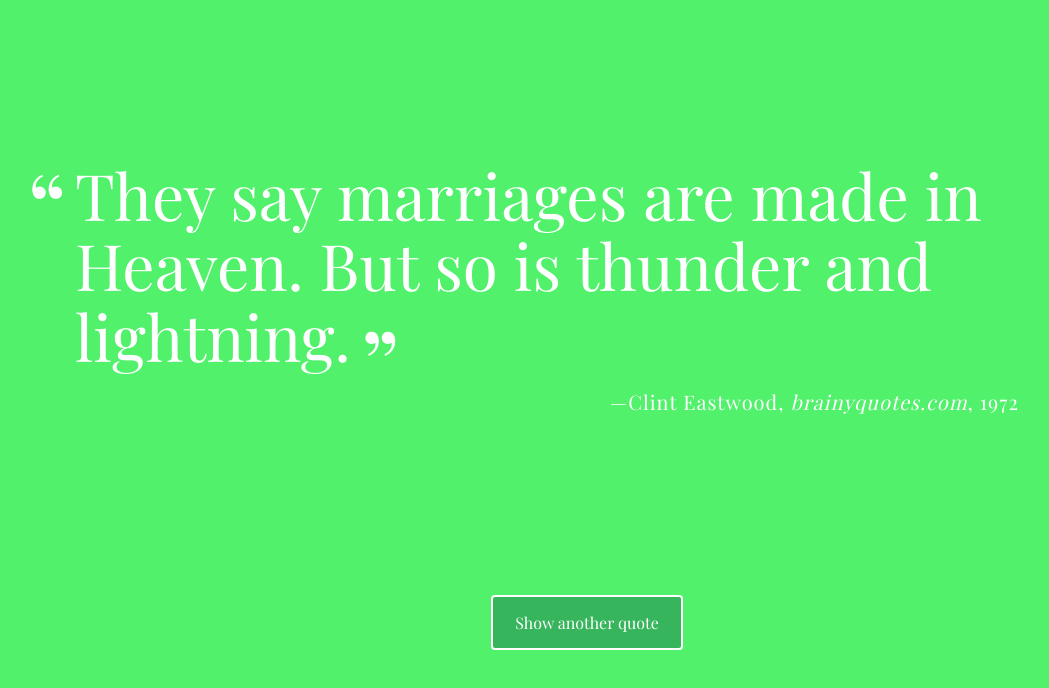
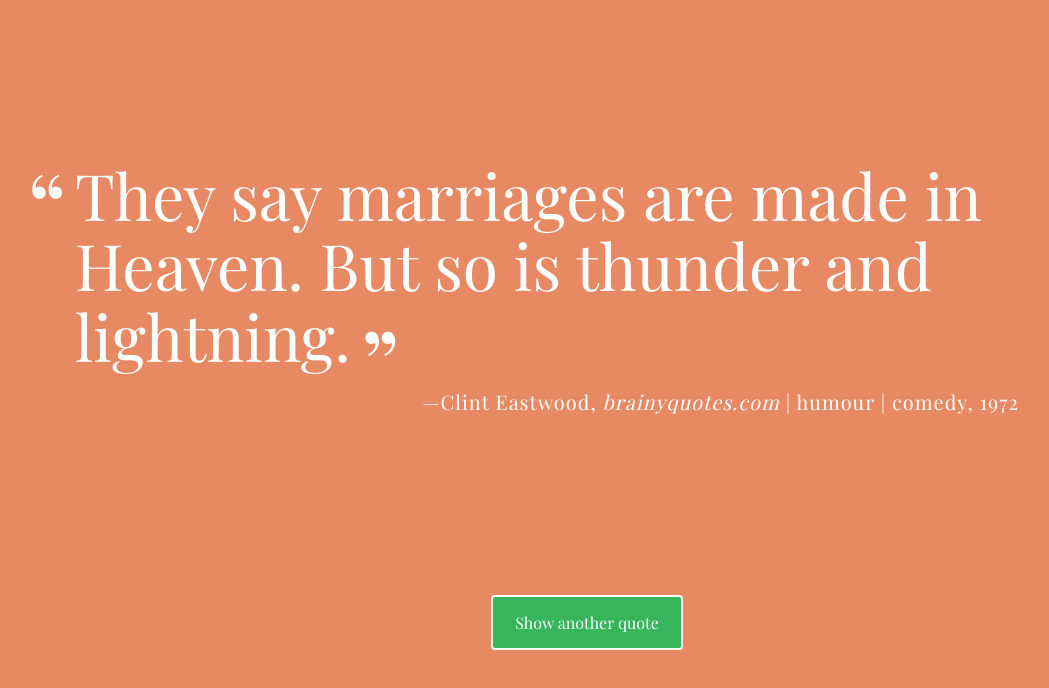
Before and after one commit to StayGolden8528/techdegree-project-1, a plain HTML site: page index.html in a window 1280 px wide. Both pictures are taken after a click on the button "Show another quote". Shown: the whole page, without its empty margins (53-1102 px from the left). Drawn offline with nearby package versions, Linux system fonts and the light colour scheme; a web font is replaced by a local one.

Commit message:
updated click event to change color each click and conditions to include tags properly

```diff
--- a/css/styles.css
+++ b/css/styles.css
@@ -73,7 +73,7 @@ body {
 
 
 .tags:before {
-  content: "#";
+  content: "| ";
   font-style: normal;
 }
 
--- a/js/script.js
+++ b/js/script.js
@@ -107,17 +107,14 @@ function printQuote() {
 
   html = '<p class = "quote">' + randomQuote.quote + '</p>';
   html += '<p class = "source">' + randomQuote.source;
+  html += '<span class = "citation" > ' + randomQuote.citation + ' </span>';
 
-  if (randomQuote.citation && randomQuote.year) {
-     html += '<span class= "citation">' + randomQuote.citation + '</span><span class="year">' + randomQuote.year + '</span>';
-     } else if (randomQuote.citation) {
-       html += '<span class= "citation">' + randomQuote.citation + '</span>';
-     } else if (randomQuote.year) {
-       html += '<span class= "year">' + randomQuote.year + '</span></p>';
-     } else if (randomQuote.tags) {
-       html+= '<span class= "tags">' + randomQuote.tags.join(" | ") + '</span>';
+  if (randomQuote.tags) {
+     html += '<span class= "tags">' + randomQuote.tags.join(" | ") + '</span>';
      };
-
+  if (randomQuote.year) {
+      html += '<span class= "year">' + randomQuote.year + '</span>'
+  }
     html += '</p>';
     //targets the quotebox id to add to the page container
   let quoteBox = document.getElementById('quote-box');
@@ -125,6 +122,7 @@ function printQuote() {
 };
 
 document.getElementById('loadQuote').addEventListener("click", printQuote, false);
+document.getElementById('loadQuote').addEventListener("click", getRandomColor, false);
 //changes the quote and background color every 5 seconds
 let quoteAuto = setInterval(function () {
   printQuote();
```
